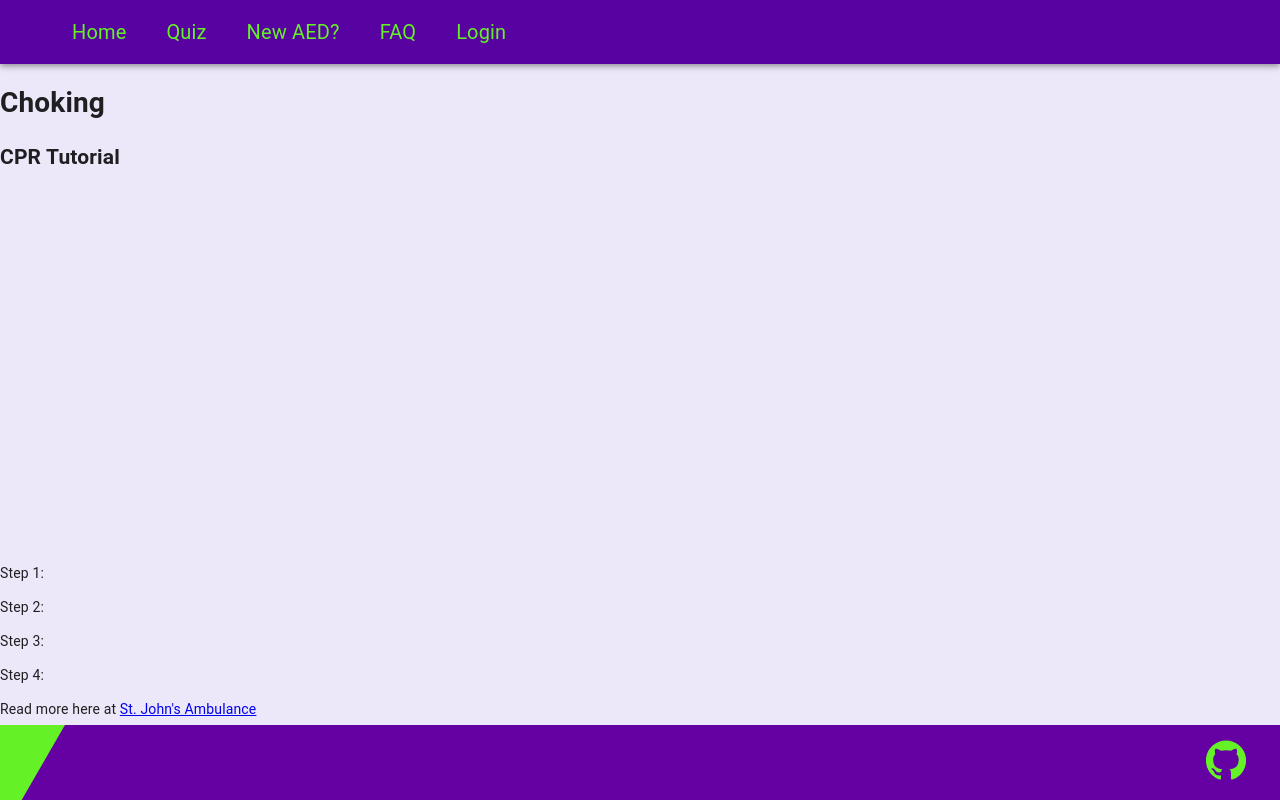
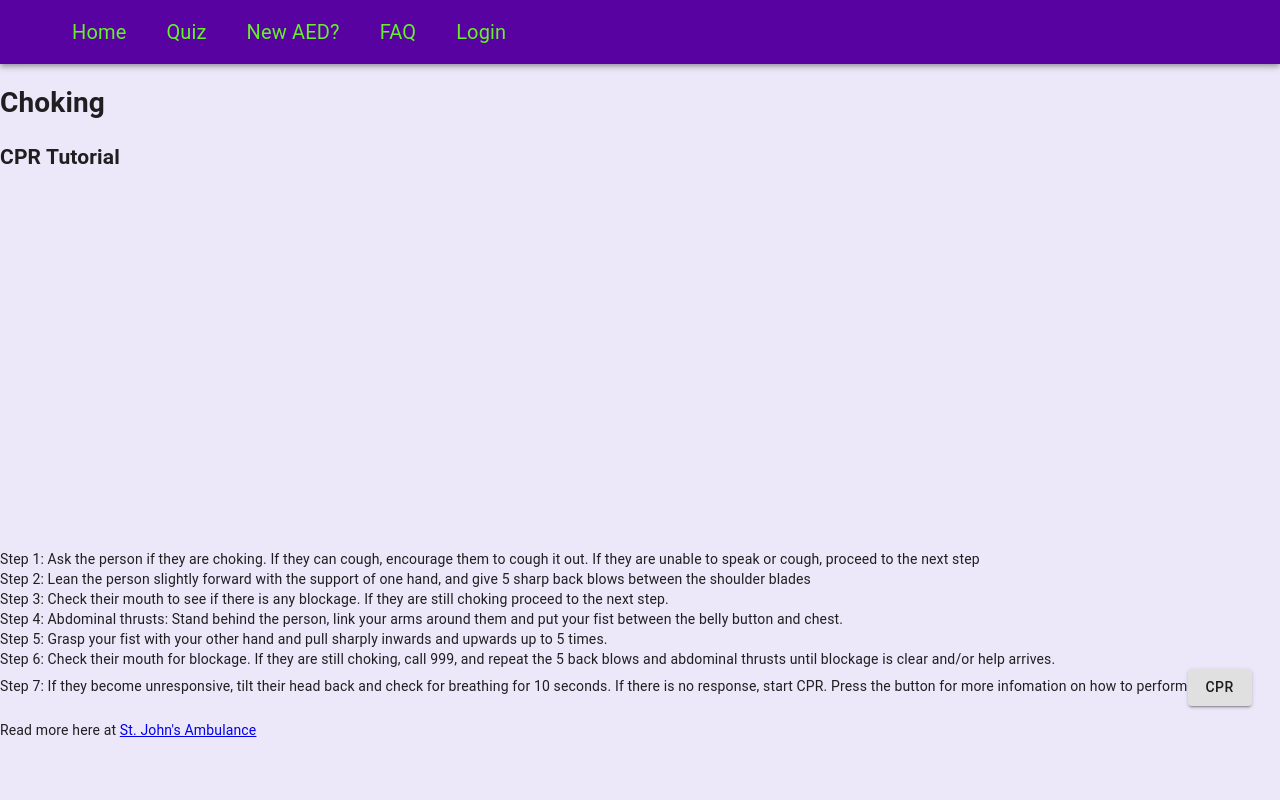
Before and after one commit to julian-james/AEDNearMe, a React (Create React App) app in the folder frontend/aednearme/: page /choking in a window 1280 px wide. Built offline with nearby package versions, Linux system fonts and the light colour scheme.

Commit message:
info on pages

```diff
--- a/frontend/aednearme/src/App.js
+++ b/frontend/aednearme/src/App.js
@@ -28,7 +28,7 @@ function App() {
           <Route path='*' element={<p>nothing to see here, move on mate.</p>} />
       </Routes>
 
-      <Footer/>
+      {/* <Footer/> */}
 
       <Outlet />
     </div>
--- /dev/null
+++ b/frontend/aednearme/src/components/DefibVid/DefibVid.js
@@ -0,0 +1,13 @@
+import React from 'react'
+import ReactPlayer from "react-player";
+
+const DefibVid = () => {
+  return (
+    <div>
+        <h2>CPR Tutorial</h2>
+        <ReactPlayer url="https://youtu.be/UFvL7wTFzl0?t=46" />
+    </div>
+  )
+}
+
+export default DefibVid
--- a/frontend/aednearme/src/pages/CPR/CPR.js
+++ b/frontend/aednearme/src/pages/CPR/CPR.js
@@ -1,17 +1,26 @@
-import { TextField } from '@material-ui/core'
 import { Typography } from '@mui/material'
 import React from 'react'
 import CprVid from '../../components/CprVid/CprVid'
+import DefibVid from '../../components/DefibVid/DefibVid'
 
 const CPR = () => {
   return (
     <div>
         <h1>CPR</h1>
         <CprVid />
-        <Typography />Step 1: Check the person over and check for breathing for 10 seconds. If the person is unresponsive, call 999
-        <Typography />Step 2: Start hands only CPR,
-        <Typography />Step 3:
+        <Typography />Step 1: If you suspect someone is having a cardiac arrest, check the person over, tilt the head back and check for breathing for 10 seconds. If the person is unresponsive, ask someone to call 999/112 and tell them to bring an AED
+        <Typography />Step 2: Start hands only CPR, lock your hands together and place them by the person's chest.
+        <Typography />Step 3: With straight arms, use your body to push 5-6cm in depth at a rate of 100-120 bpm. (For reference, use the beat of Staying Alive by the Bee Gees)
+        <Typography />Step 4: Keep doing hands only CPR until a defibrillator is present and the ambulance arrives. If there are multiple people around you, switch to other helpers every 5 rounds of 30 pushes to avoid fatigue.
         <Typography />Read more here about performing CPR at <a href="https://www.sja.org.uk/get-advice/first-aid-advice/unresponsive-casualty/how-to-do-cpr-on-an-adult/" target="_blank">St. John's Ambulance</a>
+
+        <h1>How to use a defibrillator</h1>
+        <DefibVid />
+        <Typography />Step 1: Have someone continue to perform CPR and follow the instructions of the defibrillator.
+        <Typography />Step 2: Remove clothing from person's chest and find the pads. Peel off the plastic and place the pads indicated by the pictures onto the person. (One pad of the right side under collarbone, second pad on the left side below armpit)
+        <Typography />Step 3: AED will analyse the person's heart rhythm. Stop chest compressions and wait for the AED's instructions
+        <Typography />Step 4: If shock is advised, tell everyone to stand back and clear of the person. After shock is delivered start chest compressions when told to do so by AED.
+        <Typography />Step 5: Leave the AED on as it will reanalyse heart rhythm and follow the instructions until help arrives
     </div>
   )
 }
--- a/frontend/aednearme/src/pages/Choking/Choking.js
+++ b/frontend/aednearme/src/pages/Choking/Choking.js
@@ -1,15 +1,28 @@
+import { Typography, Button } from '@material-ui/core'
 import React from 'react'
+import { useNavigate } from 'react-router';
 import ChokingVid from '../../components/ChokingVid/ChokingVid'
 
 const Choking = () => {
+
+  const navigate = useNavigate();
+
+  const goToCPR = () => {
+    navigate('/cpr')
+  }
+
   return (
     <div>
         <h1>Choking</h1>
         <ChokingVid />
-        <p>Step 1: </p>
-        <p>Step 2: </p>
-        <p>Step 3: </p>
-        <p>Step 4: </p>
+        <Typography />Step 1: Ask the person if they are choking. If they can cough, encourage them to cough it out. If they are unable to speak or cough, proceed to the next step
+        <Typography />Step 2: Lean the person slightly forward with the support of one hand, and give 5 sharp back blows between the shoulder blades
+        <Typography />Step 3: Check their mouth to see if there is any blockage. If they are still choking proceed to the next step.
+        <Typography />Step 4: Abdominal thrusts: Stand behind the person, link your arms around them and put your fist between the belly button and chest.
+        <Typography />Step 5: Grasp your fist with your other hand and pull sharply inwards and upwards up to 5 times.
+        <Typography />Step 6: Check their mouth for blockage. If they are still choking, call 999, and repeat the 5 back blows and abdominal thrusts until blockage is clear and/or help arrives.
+        <Typography />Step 7: If they become unresponsive, tilt their head back and check for breathing for 10 seconds. If there is no response, start CPR. Press the button for more infomation on how to perform
+        <Button variant="contained" onClick={goToCPR}>CPR</Button>
         <p>Read more here at <a href="https://www.sja.org.uk/get-advice/first-aid-advice/choking/" target="_blank">St. John's Ambulance</a></p>
     </div>
   )
--- a/frontend/aednearme/src/pages/FAQ/FAQ.js
+++ b/frontend/aednearme/src/pages/FAQ/FAQ.js
@@ -1,8 +1,11 @@
+import { Typography } from '@material-ui/core'
 import React from 'react'
 
 const FAQ = () => {
-  return (
+  return (<>
     <h1>Frequently asked questions</h1>
+    <Typography />
+    </>
   )
 }
 
```
